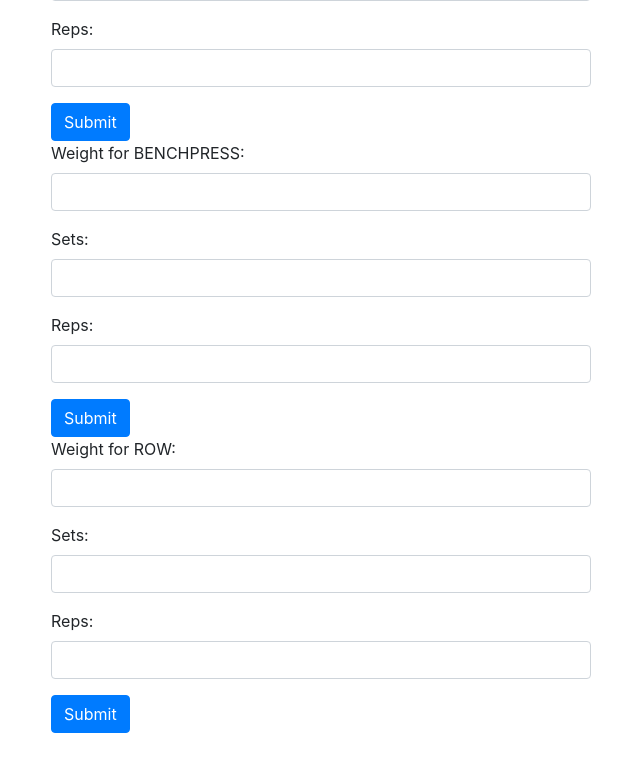
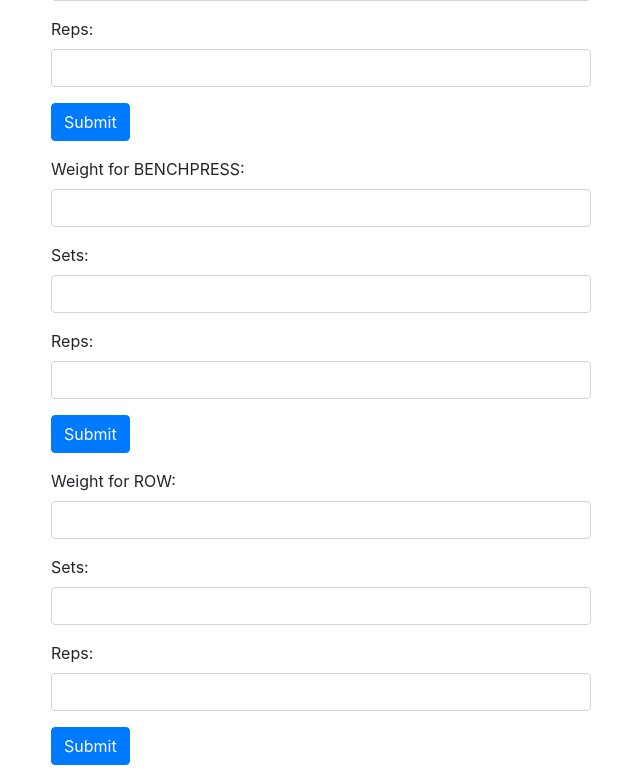
Before and after one commit to seltzergenius/lifttracker, a Flask app: template templates/liftdashboard.html in a window 1280 px wide. Shown: the part 361-1142 px from the top of the page, without its empty margins (34-674 px from the left). Before the commit the page ends 1094 px from the top, so only its background shows below. Run offline with Flask 3, Linux system fonts and the light colour scheme; the template is opened without the code that fills it: most values are stand-ins (such as "Sample title", 1, 10 or a date in 2020); a map, chart or similar area stays blank; some libraries are stand-ins or nearby versions.

Commit message:
adding space between the forms

```diff
--- a/templates/liftdashboard.html
+++ b/templates/liftdashboard.html
@@ -3,6 +3,11 @@
   <head>
     <title>Lift Dashboard</title>
     <link rel="stylesheet" href="https://maxcdn.bootstrapcdn.com/bootstrap/4.5.2/css/bootstrap.min.css">
+    <style>
+        .lift-session-form {
+          margin-bottom: 1rem;
+        }
+    </style>
     <script src="https://cdn.jsdelivr.net/npm/chart.js"></script>
   </head>
   <body>
```
